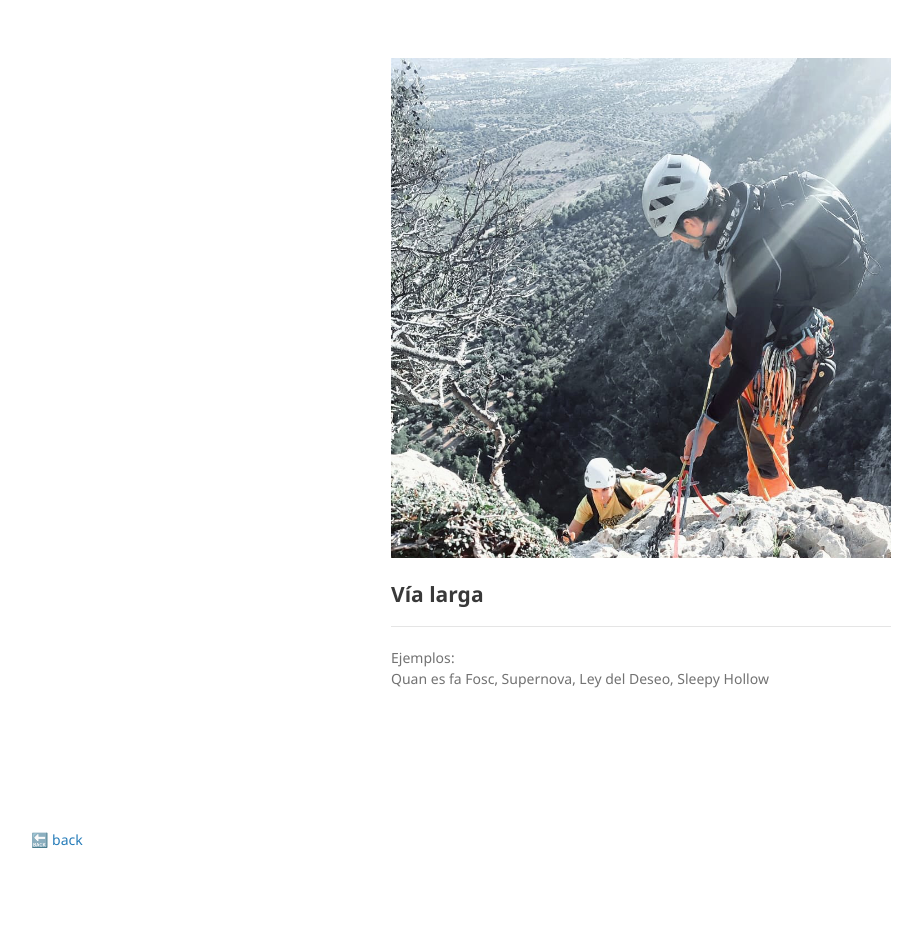
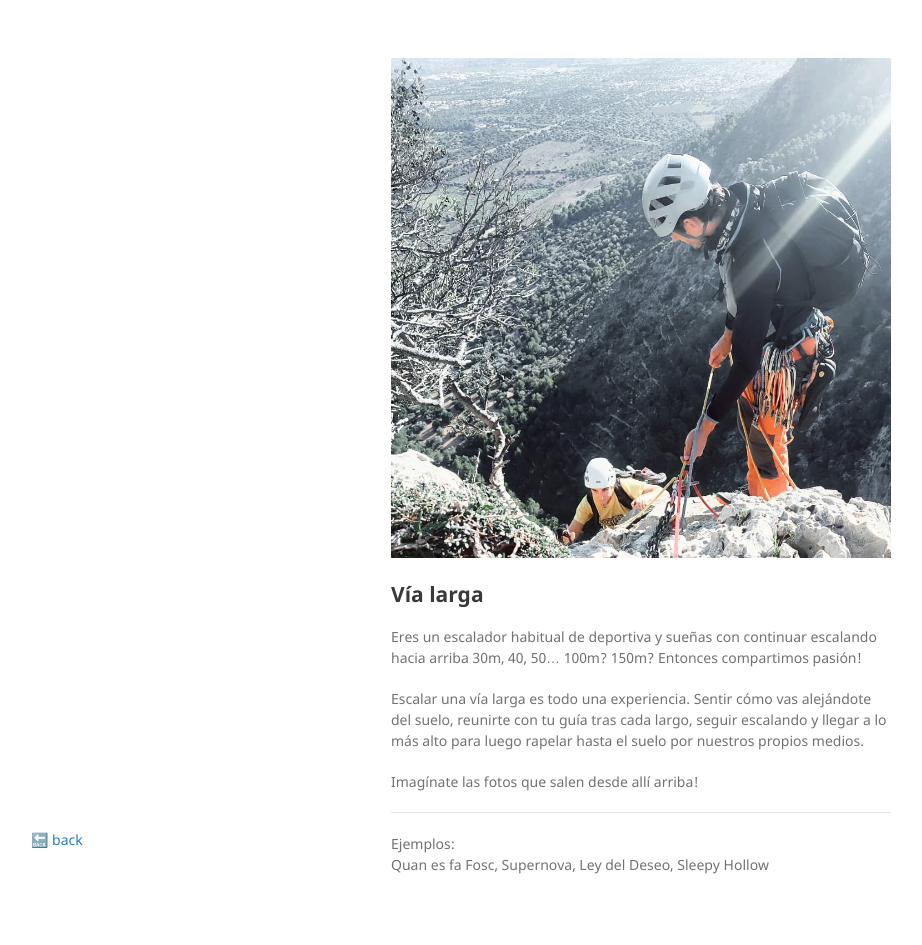
Before and after one commit to indradecastro/MountainGuide, a Jekyll site: the page built from vía-larga-equipada.md, in a window 1280 px wide. Shown: the whole page, without its empty margins (179-1101 px from the left). Built offline with Jekyll 4.4.1, drawn with Linux system fonts in a browser that asks for light colours; before the commit the page ends 900 px from its top, so only the background shows below that.

Commit message:
update activities

```diff
--- a/vía-larga-equipada.md
+++ b/vía-larga-equipada.md
@@ -6,6 +6,11 @@ layout: actividad
 
 ## Vía larga
 
+Eres un escalador habitual de deportiva y sueñas con continuar escalando hacia arriba 30m, 40, 50... 100m? 150m? Entonces compartimos pasión!
+
+Escalar una vía larga es todo una experiencia. Sentir cómo vas alejándote del suelo, reunirte con tu guía tras cada largo, seguir escalando y llegar a lo más alto para luego rapelar hasta el suelo por nuestros propios medios.
+
+Imagínate las fotos que salen desde allí arriba!
 
 * * *
 Ejemplos:<br>
```
Also changed, not shown: deportiva-selecta.md (+1 -1 lines).
